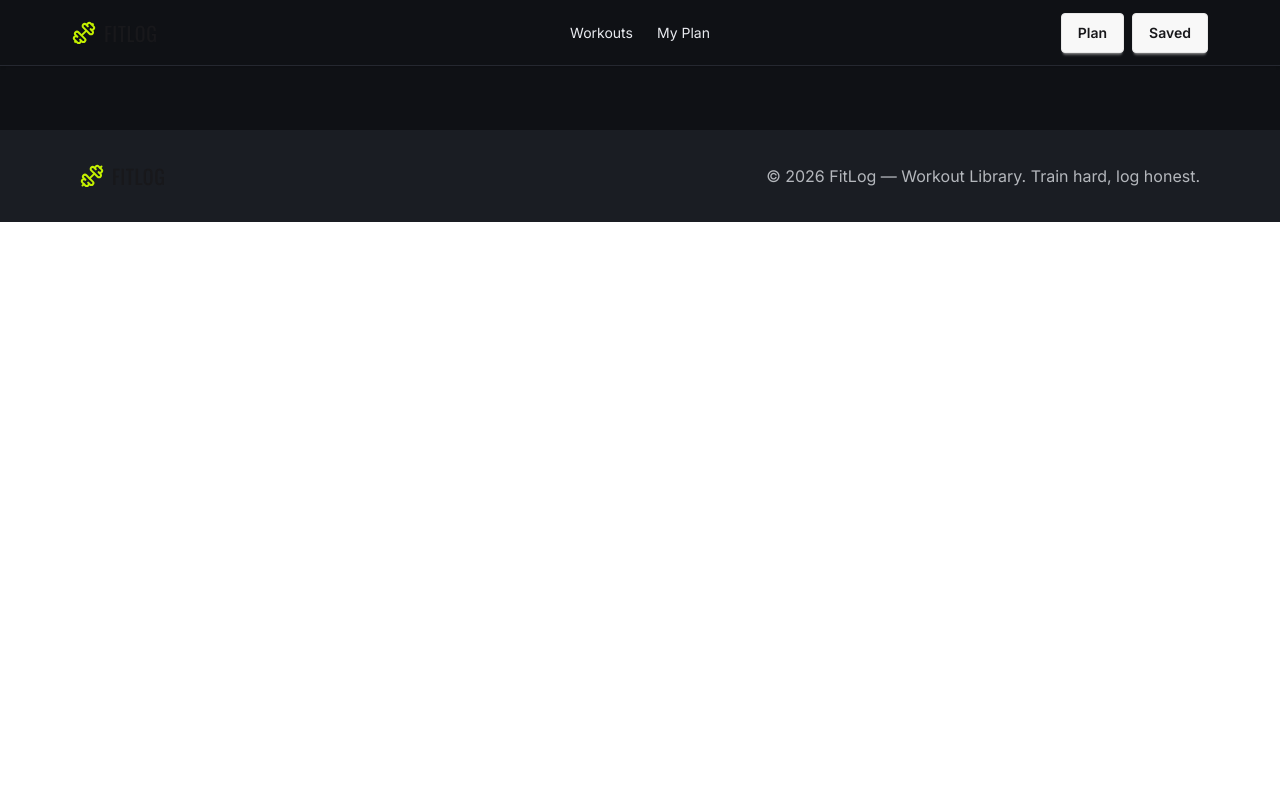
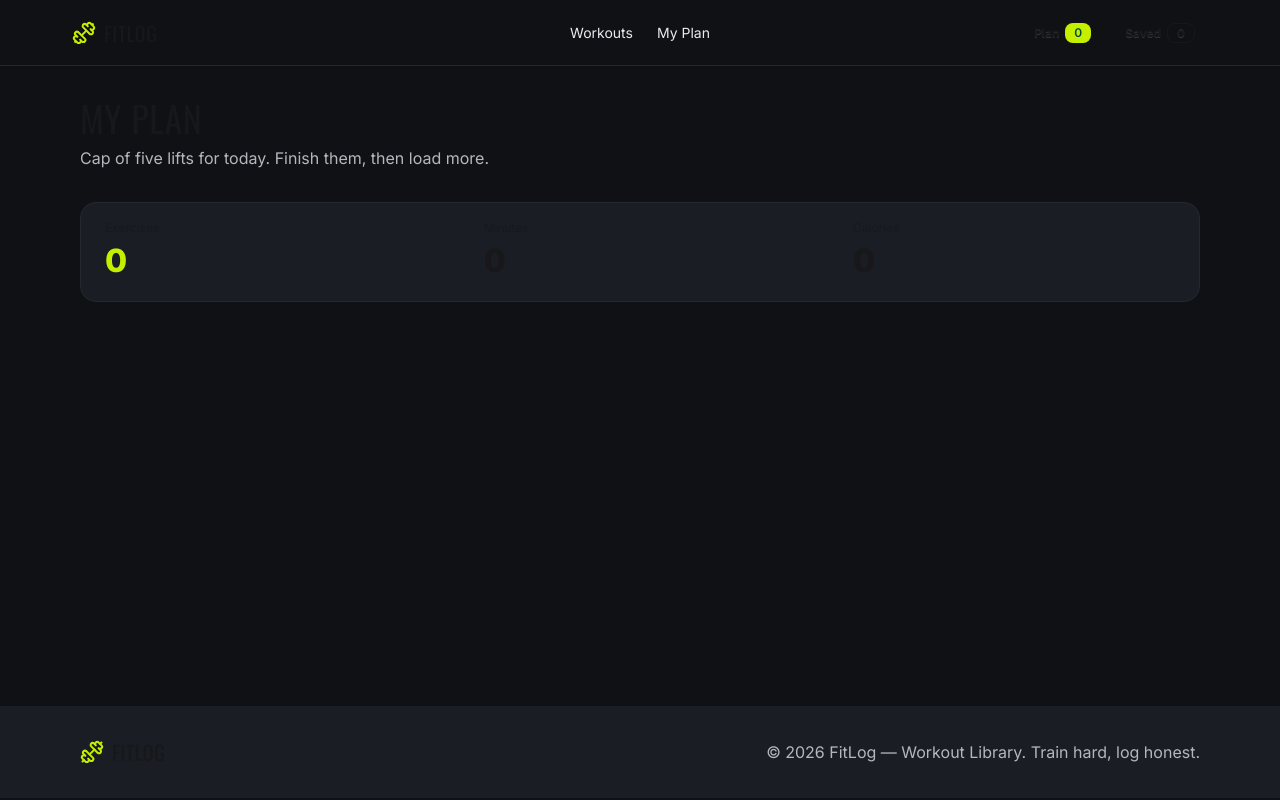
Before and after one commit to nahid1070/fitlog-workout-library, a Next.js app: page /my-plan in a window 1280 px wide. Built offline with nearby package versions, Linux system fonts and the light colour scheme.

Commit message:
MyPlan Page half completed and Made the states dynamic. Also, nav plan and saved button are now dynamic

```diff
--- a/package.json
+++ b/package.json
@@ -13,7 +13,8 @@
     "lucide-react": "^1.74.0",
     "next": "16.4.6",
     "react": "19.3.0",
-    "react-dom": "19.3.0"
+    "react-dom": "19.3.0",
+    "react-hot-toast": "^2.6.1"
   },
   "devDependencies": {
     "@tailwindcss/turbopack": "4.3.3",
--- a/src/app/[libraryId]/page.tsx
+++ b/src/app/[libraryId]/page.tsx
@@ -1,9 +1,20 @@
+import LibraryDetailButton from "@/components/shared/libraryDetail/LibraryDetailButton";
 import { IFitlog } from "@/types/fitlog.type";
-import { Bookmark, CalendarPlus } from "lucide-react";
 import Image from "next/image";
 
 interface ParamsProps {
     params: Promise<{ libraryId: string }>
+}
+
+// Fething Fit Item's Detail Data
+const getAllFitLibraryData = async () : Promise<IFitlog[]> => {
+    const res = await fetch('https://api.abcz.workers.dev/api/fitlog/');
+
+    if (!res.ok) {
+        console.log('Fetch Erro Occured', res.status);
+    }
+
+    return await res.json();
 }
 
 async function LibraryDetail({ params } : ParamsProps) {
@@ -11,21 +22,15 @@ async function LibraryDetail({ params } : ParamsProps) {
     // Getting Fit Item ID
     const { libraryId } = await params;
 
-    // Fething Fit Item's Detail Data
-    const res = await fetch(`https://api.abcz.workers.dev/api/fitlog/${libraryId}`)
+    // Getting FitLog data in an array
+    const fitLibraryData = await getAllFitLibraryData();
 
-    if (!res.ok) {
-        console.log('Fetch Erro Occured', res.status);
-    }
+    const fitItemDetails = fitLibraryData.find( fitData => fitData.id === Number(libraryId) ) as IFitlog;
 
-    const fitItemDetails : IFitlog = await res.json();
-
-    console.log(fitItemDetails);
 
     // Distructuring the Fit Item Information
     const {
 
-        id,
         name,
         image,
         muscleGroups,
@@ -112,12 +117,8 @@ async function LibraryDetail({ params } : ParamsProps) {
                 {/* Buttons */}
                 <div className="flex items-center gap-3 mt-6">
 
-                    <button className="btn bg-brand-primary text-btn-brand-text rounded-2xl hover:bg-brand-accent">
-                        <CalendarPlus className="text-btn-brand-text w-4" /> Add to {`today's`} plan
-                    </button>
-
-
-                    <button className="btn rounded-2xl btn-outline"><Bookmark className="text-brand-heading w-4" /> Save for later</button>
+                    {/* Button */}
+                    <LibraryDetailButton fitItemDetails={fitItemDetails} />
                 </div>
 
             </div>
--- a/src/app/layout.tsx
+++ b/src/app/layout.tsx
@@ -1,8 +1,10 @@
 import type { Metadata } from "next";
 import {Inter, Oswald } from "next/font/google";
 import "./globals.css";
-import Header from "@/components/shared/Header";
+import Header from "@/components/shared/header/Header";
 import Footer from "@/components/shared/Footer";
+import FitLibraryProvider from "@/contexts/FitLibraryContext";
+import { Toaster } from "react-hot-toast";
 
 const oswald = Oswald({
   variable: "--font-oswald",
@@ -26,17 +28,21 @@ export default function RootLayout({ children }: LayoutProps<"/">) {
       lang="en"
       className={`${oswald.variable} ${inter.variable} h-full antialiased`}
     >
-      <body>
-        {/* Header */}
-        <Header />
+      <body className="min-h-screen">
+        <FitLibraryProvider>
+          {/* Header */}
+          <Header />
+          {/* Main Content */}
+          <main className="w-full min-h-[80vh] max-w-6xl mx-auto px-4 py-8 space-y-12">
 
-        {/* Main Content */}
-        <main className="w-full max-w-6xl mx-auto px-4 py-8 space-y-12">
-          {children}
-        </main>
+            {children}
 
-        {/* Footer */}
-        <Footer />
+          </main>
+          {/* Footer */}
+          <Footer />
+
+          <Toaster position="top-right" />
+        </FitLibraryProvider>
       </body>
     </html>
   );
--- a/src/app/my-plan/page.tsx
+++ b/src/app/my-plan/page.tsx
@@ -1,9 +1,50 @@
+'use client';
+
+import { FitLibraryContext } from "@/contexts/FitLibraryContext";
+import { useContext } from "react";
 
 function MyPlan() {
 
-    <div>
+    // Using Context to get the MyPlan and Save data
+    const {plan, save} = useContext(FitLibraryContext);
 
-    </div>
+    // Get the Total Duration and Calories From the Plan Data
+    const totalMinutes = plan.reduce( (acc, data) => acc + data.duration, 0);
+
+    const totalCalories = plan.reduce( (acc, data) => acc + data.caloriesBurned, 0);
+
+   return (
+        <section className="space-y-8">
+
+            {/* Title & Subtitle */}
+            <div className="space-y-2">
+                <h2 className="text-4xl">My Plan</h2>
+                <p>Cap of five lifts for today. Finish them, then load more.</p>
+            </div>
+
+            {/* Plan Stats */}
+            <div className="stats stats-vertical lg:stats-horizontal shadow-none w-full bg-surface rounded-2xl border border-brand-border">
+                <div className="stat">
+                    <div className="stat-title">Exercises</div>
+                    <div className="stat-value text-brand-primary">{plan.length}</div>
+
+                </div>
+
+                <div className="stat">
+                    <div className="stat-title">Minutes</div>
+                    <div className="stat-value">{totalMinutes}</div>
+
+                </div>
+
+                <div className="stat">
+                    <div className="stat-title">Calories</div>
+                    <div className="stat-value">{totalCalories}</div>
+
+                </div>
+            </div>
+
+        </section>
+   );
 }
 
 export default MyPlan
--- a/src/components/shared/Header.tsx
+++ b/src/components/shared/header/Header.tsx
@@ -1,8 +1,9 @@
-
 import Link from "next/link";
+import NavButtons from "./Navbuttons";
 
 function Header() {
 
+  // NavLink Items
   const navLins = <>
     <li>
           <Link href={'/'} className="rounded-[0.73rem] text-brand-heading"> Workouts</Link>
@@ -57,9 +58,10 @@ function Header() {
             {navLins}
           </ul>
         </div>
+
+        {/* Nav Buttons */}
         <div className="navbar-end gap-2">
-          <button className="btn">Plan</button>
-          <button className="btn">Saved</button>
+            <NavButtons />
         </div>
     </div>
     </header>
--- /dev/null
+++ b/src/components/shared/header/Navbuttons.tsx
@@ -0,0 +1,30 @@
+'use client';
+
+import { FitLibraryContext } from "@/contexts/FitLibraryContext";
+import Link from "next/link";
+import { useContext } from "react";
+
+function NavButtons() {
+
+    // Using Context API to Get PLAN and SAVE State Data
+    const {plan, save} = useContext(FitLibraryContext);
+
+
+    return (
+        <>
+        <Link href={'/my-plan'}>
+            <button className="btn btn-ghost btn-sm rounded-[10px]">
+              Plan <div className="badge badge-success bg-brand-primary border-none badge-sm">{plan.length}</div>
+            </button>
+        </Link>
+
+        <Link href={'/my-plan'}>
+            <button className="btn btn-ghost btn-sm rounded-[10px]">
+            Saved <div className="badge badge-outline badge-sm">{save.length}</div>
+        </button>
+        </Link>
+        </>
+    );
+}
+
+export default NavButtons;
--- /dev/null
+++ b/src/components/shared/libraryDetail/LibraryDetailButton.tsx
@@ -0,0 +1,92 @@
+'use client';
+
+import { FitLibraryContext } from "@/contexts/FitLibraryContext";
+import { IFitlog } from "@/types/fitlog.type";
+import { Bookmark, CalendarPlus } from "lucide-react";
+import { useContext } from "react";
+import toast from "react-hot-toast";
+
+interface LibraryDetailButtonProps {
+    fitItemDetails: IFitlog;
+}
+
+
+function LibraryDetailButton({ fitItemDetails } : LibraryDetailButtonProps) {
+
+    // Distructuring Context
+    const {plan, setPlan, save, setSave} = useContext(FitLibraryContext);
+
+
+    // Add To Plan Button Handler -- To store MyPlan data
+    const addToPlanButtonHandler = () => {
+
+        //Checking the exist data
+        const exist = plan.find( data => data.id === fitItemDetails.id );
+
+        // If plan is more than 5 items
+        const planLimit = plan.length === 5;
+
+        // Exist and Limit validation
+        if ( exist || planLimit ) {
+
+            // Display a Notification when Limit Over
+            if (planLimit) {
+                toast.error(`Today's plan is full — finish these first!`);
+                return [];
+            }
+
+            // Display a Notification when added
+            if (exist) {
+                toast.error(`Already in your plan`);
+                return [];
+            }
+
+        }
+
+        // Adding plans to the MyPlan
+        setPlan(prevPlan => [...plan, fitItemDetails]);
+        // Display a Notification when added
+        toast.success(`Added to today's plan`);
+
+    }
+
+    // SaveForLater Button Handler -- To store SaveForLater data
+    const saveLaterButtonHandler = () => {
+
+        // Checking the exist data
+        const exist = save.find( data => data.id === fitItemDetails.id );
+
+        // Return if the data already exist
+        if (exist) {
+
+            toast.error(`Already in your saved list`);
+            return 0;
+        }
+
+        // Saving Items
+        setSave(prevSave => [...save, fitItemDetails]);
+
+        // Display a Notification when added
+        toast.success(`Saved for later`);
+    }
+
+    return (
+        <>
+        {/* Add To Plan Button */}
+        <button
+            onClick={ ()=> addToPlanButtonHandler() }
+            className="btn bg-brand-primary text-btn-brand-text rounded-2xl hover:bg-brand-accent">
+            <CalendarPlus className="text-btn-brand-text w-4" /> Add to {`today's`} plan
+        </button>
+
+        {/* Save for Later Button */}
+        <button
+            onClick={ () => saveLaterButtonHandler() }
+            className="btn rounded-2xl btn-outline">
+            <Bookmark className="text-brand-heading w-4" /> Save for later
+        </button>
+        </>
+    );
+}
+
+export default LibraryDetailButton
--- /dev/null
+++ b/src/contexts/FitLibraryContext.tsx
@@ -0,0 +1,39 @@
+'use client';
+
+import { IFitlog } from "@/types/fitlog.type";
+import { createContext, ReactNode, useState } from "react";
+
+// Type for Context
+export interface FitLibraryContextType {
+    plan: IFitlog[] | [];
+    setPlan: React.Dispatch<React.SetStateAction<IFitlog[] | []>>;
+    save: IFitlog[] | [];
+    setSave: React.Dispatch<React.SetStateAction<IFitlog[] | []>>;
+}
+
+// Creating Context
+export const FitLibraryContext = createContext<FitLibraryContextType>({plan: [], setPlan: () => {}, save: [], setSave: () => {}});
+
+function FitLibraryProvider({ children } : { children : ReactNode }) {
+
+    // Declaring State to stoe MyPlan and SaveForLater data
+    const [plan, setPlan] = useState<IFitlog[] | []>([]);
+
+    const [save, setSave] = useState<IFitlog[] | []>([]);
+
+    // State Data
+    const stateData : FitLibraryContextType = {
+        plan,
+        setPlan,
+        save,
+        setSave
+    }
+
+    return (
+        <FitLibraryContext.Provider value={stateData}>
+            {children}
+        </FitLibraryContext.Provider>
+    );
+}
+
+export default FitLibraryProvider
```
Also changed, not shown: 1 other file (tests, documents, lock files or other folders).
